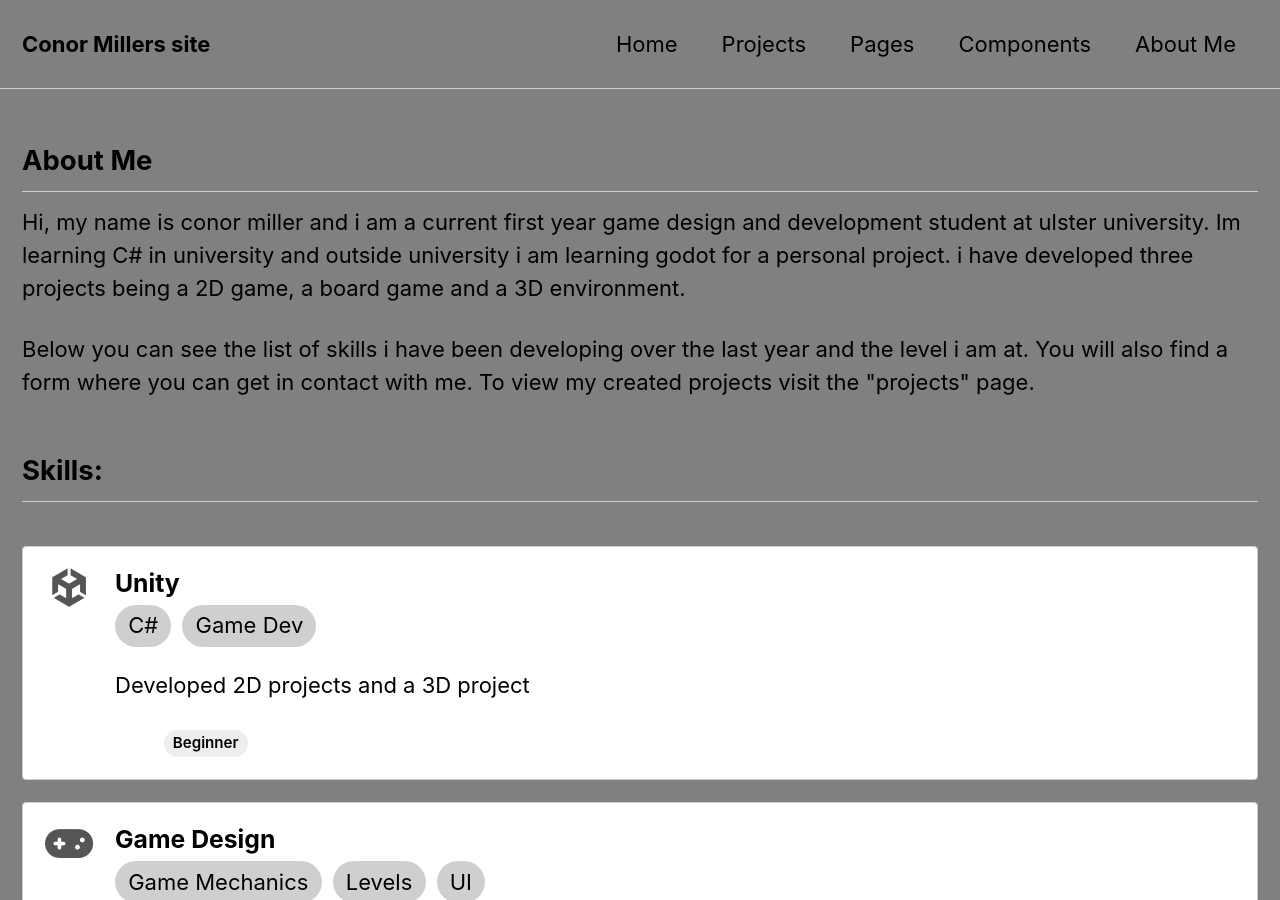
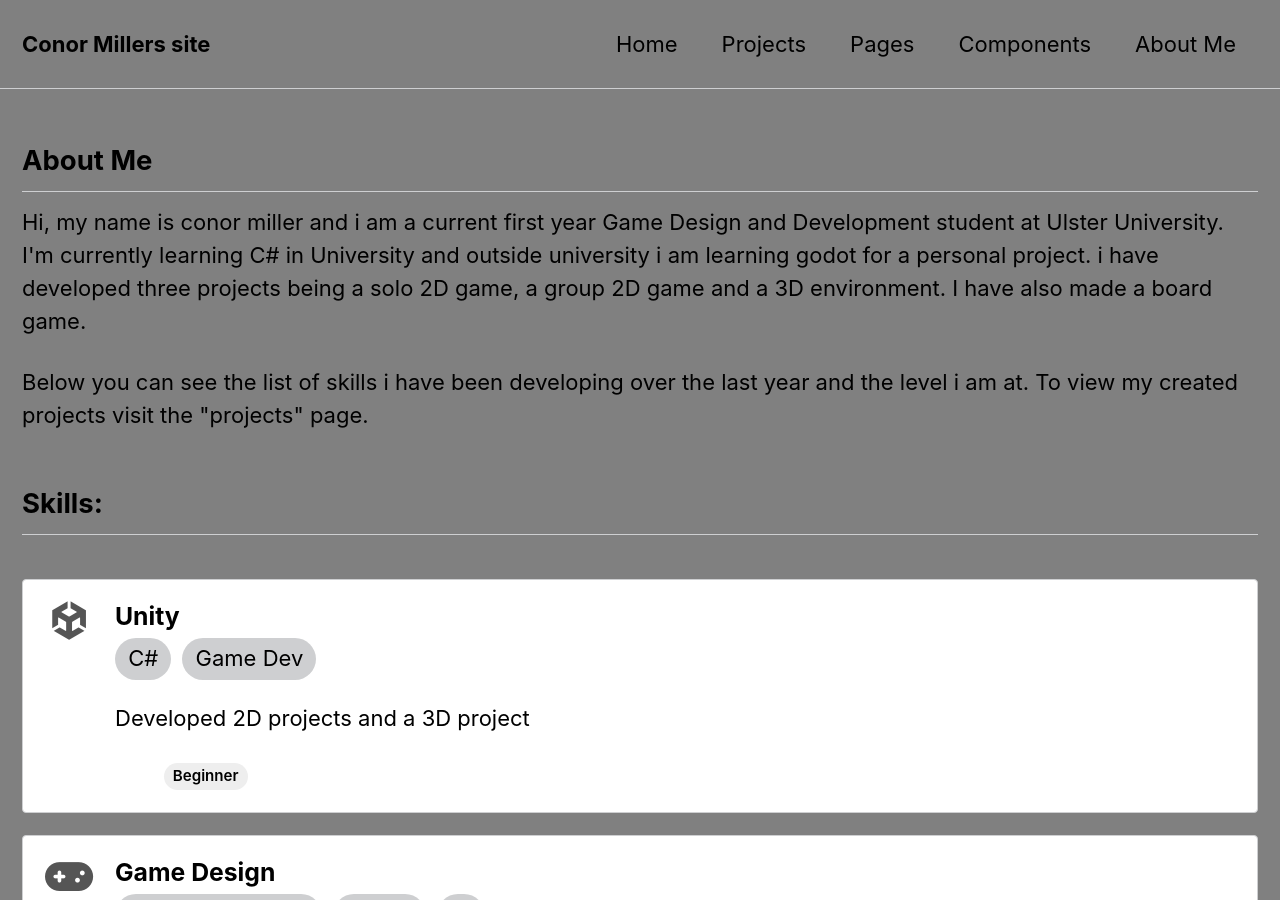
Before and after one commit to Conor-Miller9276/Conor-Miller9276.github.io, a Jekyll site: the page built from _pages/about-me.md, in a window 1280 px wide and 900 px high. Built offline with Jekyll 4.4.1, drawn with Linux system fonts in a browser that asks for light colours.

Commit message:
Update about-me.md

```diff
--- a/_pages/about-me.md
+++ b/_pages/about-me.md
@@ -37,9 +37,9 @@ skills:
 <div style="flex:1 1 100px; min-width:100px;">
 <h2>About Me</h2>
 <p>
-Hi, my name is conor miller and i am a current first year game design and development student at ulster university. Im learning C# in university and outside university i am learning godot for a personal project. i have developed three projects being a 2D game, a board game and a 3D environment.
+Hi, my name is conor miller and i am a current first year Game Design and Development student at Ulster University. I'm currently learning C# in University and outside university i am learning godot for a personal project. i have developed three projects being a solo 2D game, a group 2D game and a 3D environment. I have also made a board game.
 </p>
-Below you can see the list of skills i have been developing over the last year and the level i am at. You will also find a form where you can get in contact with me. To view my created projects visit the "projects" page.
+Below you can see the list of skills i have been developing over the last year and the level i am at. To view my created projects visit the "projects" page.
 
 </div>
 </div>
```
